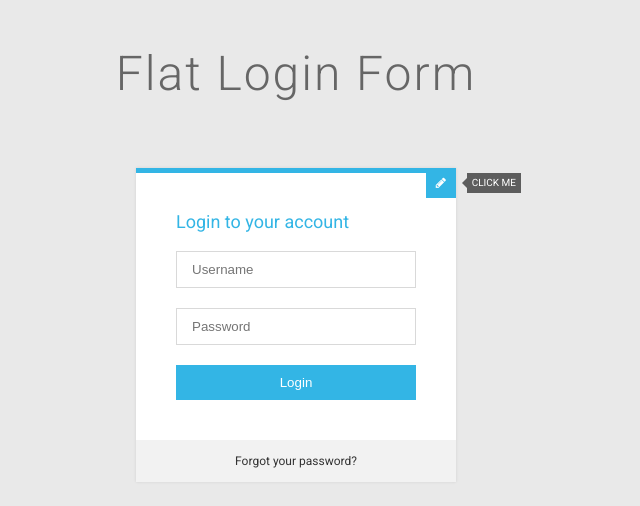
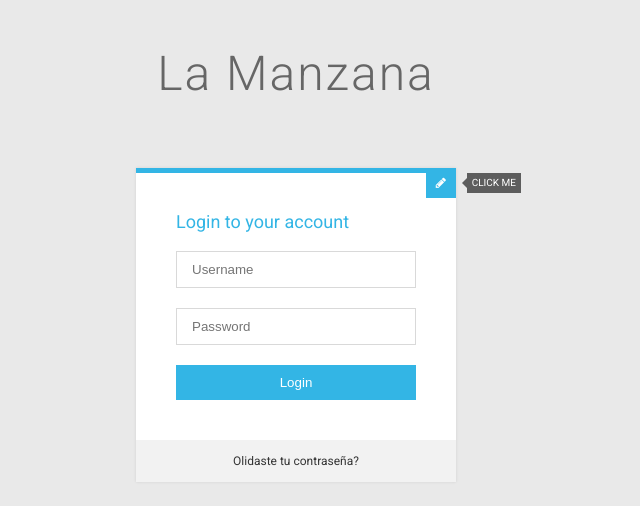
Before and after one commit to Primera-Prueba/test01, a plain HTML site: page index.html in a window 1280 px wide. Shown: the whole page, without its empty margins (344-984 px from the left). Drawn offline with nearby package versions, Linux system fonts and the light colour scheme; a web font is replaced by a local one.

Commit message:
cambiamos el titulo

```diff
--- a/index.html
+++ b/index.html
@@ -1,8 +1,8 @@
 <!DOCTYPE html>
-<html lang="en" >
+<html lang="es" >
 <head>
   <meta charset="UTF-8">
-  <title>Flat Login Form 3.0</title>
+  <title>el milo la caga</title>
 
   <link rel="stylesheet" href="https://cdnjs.cloudflare.com/ajax/libs/meyer-reset/2.0/reset.min.css">
   <link rel='stylesheet prefetch' href='https://fonts.googleapis.com/css?family=Roboto:400,100,300,500,700,900|RobotoDraft:400,100,300,500,700,900'>
@@ -19,7 +19,7 @@
 <!-- Button Mixin-->
 <!-- Pen Title-->
 <div class="pen-title">
-  <h1>Flat Login Form</h1>
+  <h1>La Manzana</h1>
 </div>
 <!-- Form Module-->
 <div class="module form-module">
@@ -44,7 +44,7 @@
       <button>Register</button>
     </form>
   </div>
-  <div class="cta"><a href="http://andytran.me">Forgot your password?</a></div>
+  <div class="cta"><a href="http://andytran.me">Olidaste tu contraseña?</a></div>
 </div>
   <script src='http://cdnjs.cloudflare.com/ajax/libs/jquery/2.1.3/jquery.min.js'></script>
 <script src='https://codepen.io/andytran/pen/vLmRVp.js'></script>
```
Also changed, not shown: milo.html (added, +9 -0 lines), scss/style.scss (line endings or trailing spaces).
